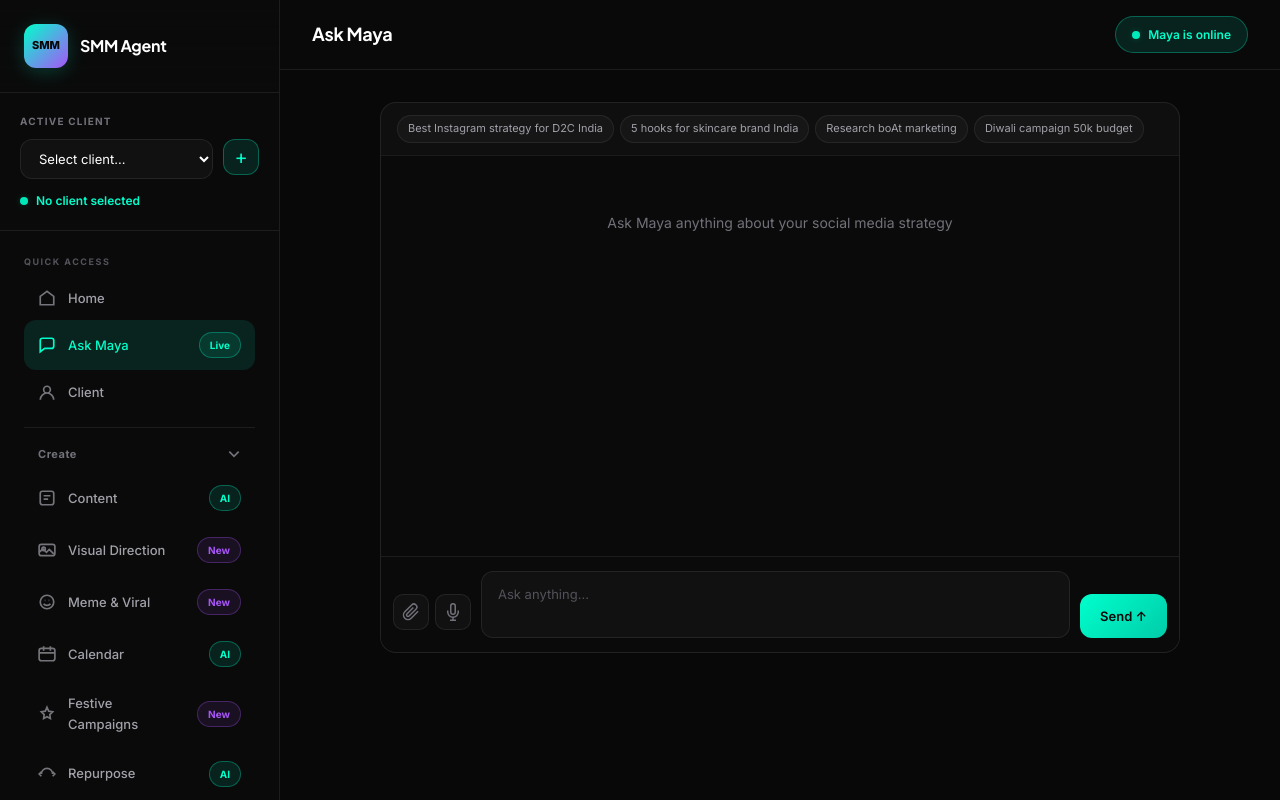
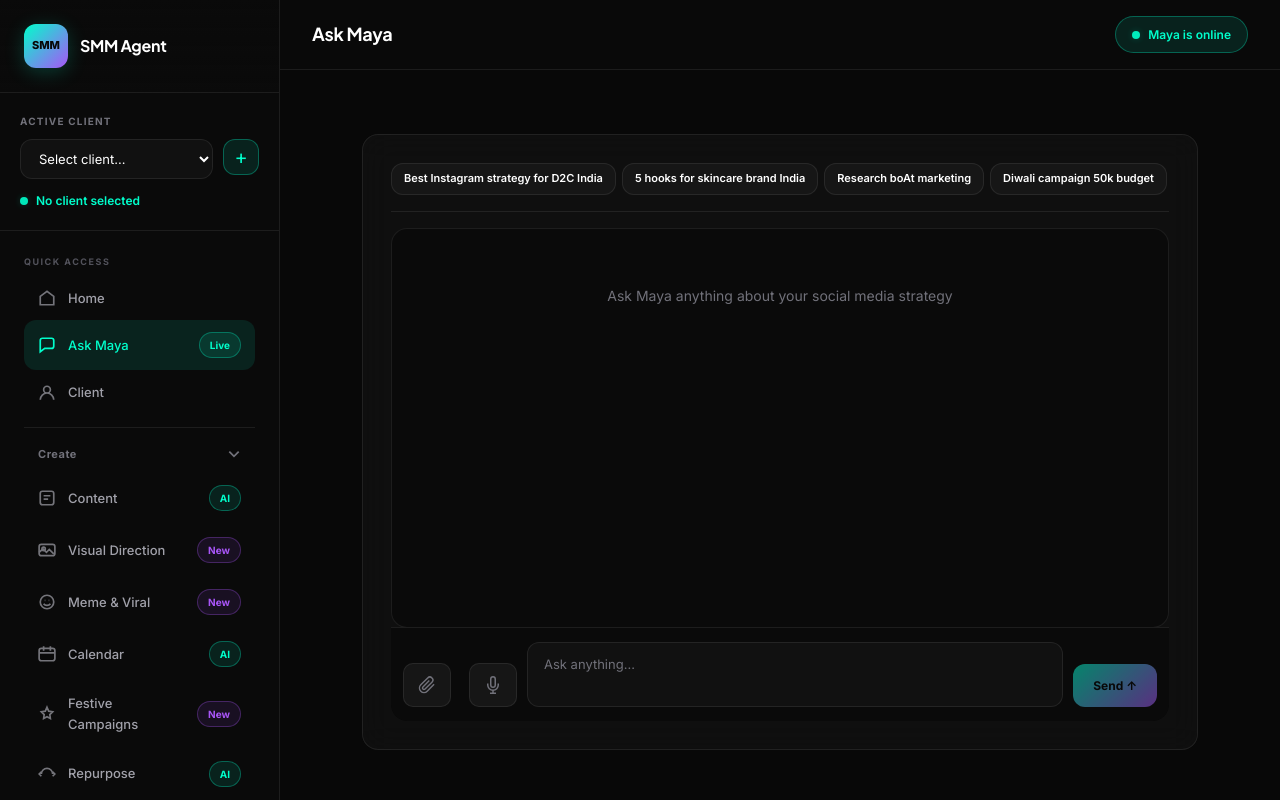
Before and after one commit to Gautam130/smm-agentAI, a Next.js app: page /ask in a window 1280 px wide. Built offline with nearby package versions, Linux system fonts and the light colour scheme.

Commit message:
Ask Maya page - use CSS classes

```diff
--- a/app/ask/page.tsx
+++ b/app/ask/page.tsx
@@ -35,34 +35,16 @@ export default function AskMayaPage() {
   };
 
   return (
-    <div style={{ maxWidth: '800px', margin: '0 auto' }}>
-      <div style={{
-        background: 'rgba(255,255,255,0.03)',
-        border: '1px solid rgba(255,255,255,0.08)',
-        borderRadius: '16px',
-        overflow: 'hidden',
-      }}>
-        <div style={{
-          display: 'flex',
-          gap: '6px',
-          flexWrap: 'wrap',
-          padding: '12px 16px',
-          borderBottom: '1px solid rgba(255,255,255,0.05)',
-        }}>
+    <div className="content-area" style={{ maxWidth: '900px', margin: '0 auto' }}>
+      <div className="module-tile">
+        {/* Suggestions */}
+        <div style={{ display: 'flex', gap: '6px', flexWrap: 'wrap', paddingBottom: '16px', borderBottom: '1px solid var(--border-glass)', marginBottom: '16px' }}>
           {suggestions.map((s, i) => (
             <button
               key={i}
               onClick={() => setInput(s)}
-              style={{
-                fontSize: '11px',
-                padding: '4px 10px',
-                borderRadius: '14px',
-                border: '1px solid rgba(255,255,255,0.07)',
-                background: 'rgba(255,255,255,0.03)',
-                color: '#a1a1aa',
-                cursor: 'pointer',
-                fontFamily: 'var(--font)',
-              }}
+              className="btn"
+              style={{ fontSize: '11px', padding: '6px 12px' }}
             >
               {s}
             </button>
@@ -72,13 +54,12 @@ export default function AskMayaPage() {
               onClick={clearChat}
               style={{
                 fontSize: '11px',
-                padding: '4px 10px',
+                padding: '6px 12px',
                 borderRadius: '14px',
-                border: '1px solid rgba(255,255,255,0.07)',
+                border: '1px solid rgba(255,100,100,0.2)',
                 background: 'rgba(255,100,100,0.1)',
                 color: '#f87171',
                 cursor: 'pointer',
-                fontFamily: 'var(--font)',
               }}
             >
               Clear Chat
@@ -86,136 +67,47 @@ export default function AskMayaPage() {
           )}
         </div>
 
-        <div ref={chatRef} style={{
-          minHeight: '400px',
-          maxHeight: '520px',
-          overflowY: 'auto',
-          padding: '16px 12px',
-          background: '#0a0a0a',
-        }}>
+        {/* Chat Area */}
+        <div ref={chatRef} className="chat-wrap">
           {messages.length === 0 ? (
-            <div style={{ textAlign: 'center', color: '#71717a', padding: '40px' }}>
+            <div style={{ textAlign: 'center', color: 'var(--text-muted)', padding: '40px' }}>
               Ask Maya anything about your social media strategy
             </div>
           ) : (
             messages.map((msg, i) => (
-              <div key={i} style={{
-                display: 'flex',
-                alignItems: 'flex-start',
-                gap: '10px',
-                marginBottom: '12px',
-                flexDirection: msg.role === 'user' ? 'row-reverse' : 'row',
-              }}>
-                <div style={{
-                  width: '32px',
-                  height: '32px',
-                  borderRadius: '50%',
-                  display: 'flex',
-                  alignItems: 'center',
-                  justifyContent: 'center',
-                  fontSize: '11px',
-                  fontWeight: 700,
-                  flexShrink: 0,
-                  background: msg.role === 'user'
-                    ? 'rgba(255,255,255,0.06)'
-                    : 'linear-gradient(135deg, #00ffcc 0%, #a855f7 100%)',
-                  color: msg.role === 'user' ? '#71717a' : '#080808',
-                }}>
+              <div key={i} className={`chat-msg ${msg.role}`}>
+                <div className={`chat-avatar ${msg.role === 'user' ? 'avatar-user' : 'avatar-ai'}`}>
                   {msg.role === 'user' ? 'U' : 'M'}
                 </div>
-                <div style={{
-                  maxWidth: '78%',
-                  minWidth: '120px',
-                  padding: '12px 16px',
-                  borderRadius: '16px',
-                  fontSize: '13px',
-                  lineHeight: 1.7,
-                  background: msg.role === 'user'
-                    ? 'linear-gradient(135deg, rgba(0,255,204,0.12) 0%, rgba(168,85,247,0.08) 100%)'
-                    : '#111111',
-                  border: '1px solid rgba(255,255,255,0.08)',
-                  color: '#ffffff',
-                  textAlign: 'left',
-                  whiteSpace: 'pre-wrap',
-                }}>
+                <div className={`chat-bubble ${msg.role === 'user' ? 'bubble-user' : 'bubble-ai'} ${msg.streaming ? 'typing' : ''}`}>
                   {msg.text}
-                  {msg.streaming && <span style={{ animation: 'pulse 1s infinite' }}>▋</span>}
+                  {msg.streaming && <span style={{ color: 'var(--accent)' }}>▋</span>}
                 </div>
               </div>
             ))
           )}
         </div>
 
-        <div style={{
-          display: 'flex',
-          gap: '10px',
-          alignItems: 'flex-end',
-          padding: '14px 12px',
-          borderTop: '1px solid rgba(255,255,255,0.08)',
-          background: '#0a0a0a',
-        }}>
-          <div style={{ display: 'flex', gap: '6px', paddingBottom: '8px' }}>
-            <button title="Attach file" style={{
-              width: '36px',
-              height: '36px',
-              borderRadius: '10px',
-              border: '1px solid rgba(255,255,255,0.08)',
-              background: '#111111',
-              color: '#71717a',
-              cursor: 'pointer',
-              display: 'flex',
-              alignItems: 'center',
-              justifyContent: 'center',
-            }}>
-              <svg width="18" height="18" viewBox="0 0 24 24" fill="none" stroke="currentColor" strokeWidth="2"><path d="M21.44 11.05l-9.19 9.19a6 6 0 01-8.49-8.49l9.19-9.19a4 4 0 015.66 5.66l-9.2 9.19a2 2 0 01-2.83-2.83l8.49-8.48"/></svg>
-            </button>
-            <button title="Voice input" style={{
-              width: '36px',
-              height: '36px',
-              borderRadius: '10px',
-              border: '1px solid rgba(255,255,255,0.08)',
-              background: '#111111',
-              color: '#71717a',
-              cursor: 'pointer',
-              display: 'flex',
-              alignItems: 'center',
-              justifyContent: 'center',
-            }}>
-              <svg width="18" height="18" viewBox="0 0 24 24" fill="none" stroke="currentColor" strokeWidth="2"><path d="M12 1a3 3 0 00-3 3v8a3 3 0 006 0V4a3 3 0 00-3-3z"/><path d="M19 10v2a7 7 0 01-14 0v-2"/><line x1="12" y1="19" x2="12" y2="23"/><line x1="8" y1="23" x2="16" y2="23"/></svg>
-            </button>
-          </div>
+        {/* Input Row */}
+        <div className="chat-input-row">
+          <button id="chat-upload-btn" title="Attach file">
+            <svg width="18" height="18" viewBox="0 0 24 24" fill="none" stroke="currentColor" strokeWidth="2"><path d="M21.44 11.05l-9.19 9.19a6 6 0 01-8.49-8.49l9.19-9.19a4 4 0 015.66 5.66l-9.2 9.19a2 2 0 01-2.83-2.83l8.49-8.48"/></svg>
+          </button>
+          <button id="chat-upload-btn" title="Voice input" style={{ marginRight: '0' }}>
+            <svg width="18" height="18" viewBox="0 0 24 24" fill="none" stroke="currentColor" strokeWidth="2"><path d="M12 1a3 3 0 00-3 3v8a3 3 0 006 0V4a3 3 0 00-3-3z"/><path d="M19 10v2a7 7 0 01-14 0v-2"/><line x1="12" y1="19" x2="12" y2="23"/><line x1="8" y1="23" x2="16" y2="23"/></svg>
+          </button>
           <textarea
+            id="chat-input"
             value={input}
             onChange={(e) => setInput(e.target.value)}
             onKeyDown={handleKeyDown}
             placeholder="Ask anything..."
             rows={2}
-            style={{
-              flex: 1,
-              background: '#111111',
-              border: '1px solid rgba(255,255,255,0.08)',
-              borderRadius: '12px',
-              padding: '12px 16px',
-              fontSize: '13px',
-              color: '#ffffff',
-              outline: 'none',
-              resize: 'none',
-              fontFamily: 'var(--font)',
-            }}
           />
           <button
+            id="chat-send-btn"
             onClick={handleSend}
             disabled={isLoading || !input.trim()}
-            style={{
-              padding: '12px 20px',
-              background: isLoading ? 'rgba(255,255,255,0.05)' : 'linear-gradient(135deg, #00ffcc 0%, #00ccaa 100%)',
-              border: 'none',
-              borderRadius: '12px',
-              color: isLoading ? '#71717a' : '#080808',
-              fontSize: '13px',
-              fontWeight: 600,
-              cursor: isLoading ? 'not-allowed' : 'pointer',
-            }}
           >
             Send ↑
           </button>
--- a/app/globals.css
+++ b/app/globals.css
@@ -580,21 +580,59 @@ select option {
   box-shadow: 0 0 0 3px rgba(0, 255, 204, 0.05);
 }
 
-.chat-send {
+.chat-send, #chat-send-btn {
   padding: 12px 20px;
-  background: linear-gradient(135deg, var(--accent) 0%, #00ccaa 100%);
+  background: linear-gradient(135deg, var(--accent) 0%, var(--accent-purple) 100%);
+  color: var(--bg-deep);
   border: none;
   border-radius: 12px;
-  color: var(--bg-deep);
-  font-weight: 600;
-  font-size: 13px;
+  font-size: 12px;
+  font-weight: 700;
   cursor: pointer;
-  transition: all 0.2s;
-}
-
-.chat-send:hover {
-  transform: translateY(-2px);
-  box-shadow: 0 4px 15px var(--accent-glow);
+  white-space: nowrap;
+  transition: all 0.15s;
+  font-family: var(--font);
+  flex-shrink: 0;
+  box-shadow: 0 2px 8px var(--accent-glow);
+}
+
+#chat-send-btn:hover {
+  transform: translateY(-1px);
+  box-shadow: 0 4px 16px var(--accent-glow);
+}
+
+#chat-send-btn:active {
+  transform: translateY(0);
+}
+
+#chat-send-btn:disabled {
+  opacity: 0.5;
+  cursor: not-allowed;
+  transform: none;
+  box-shadow: none;
+}
+
+/* Chat Upload Button */
+#chat-upload-btn {
+  padding: 12px 14px;
+  background: rgba(255, 255, 255, 0.05);
+  color: var(--muted);
+  border: 1px solid rgba(255, 255, 255, 0.08);
+  border-radius: 10px;
+  font-size: 16px;
+  cursor: pointer;
+  transition: all 0.15s;
+  flex-shrink: 0;
+  margin-right: 8px;
+  display: flex;
+  align-items: center;
+  justify-content: center;
+}
+
+#chat-upload-btn:hover {
+  background: rgba(0, 212, 170, 0.1);
+  border-color: rgba(0, 212, 170, 0.3);
+  color: var(--accent);
 }
 
 /* Badges */
```
